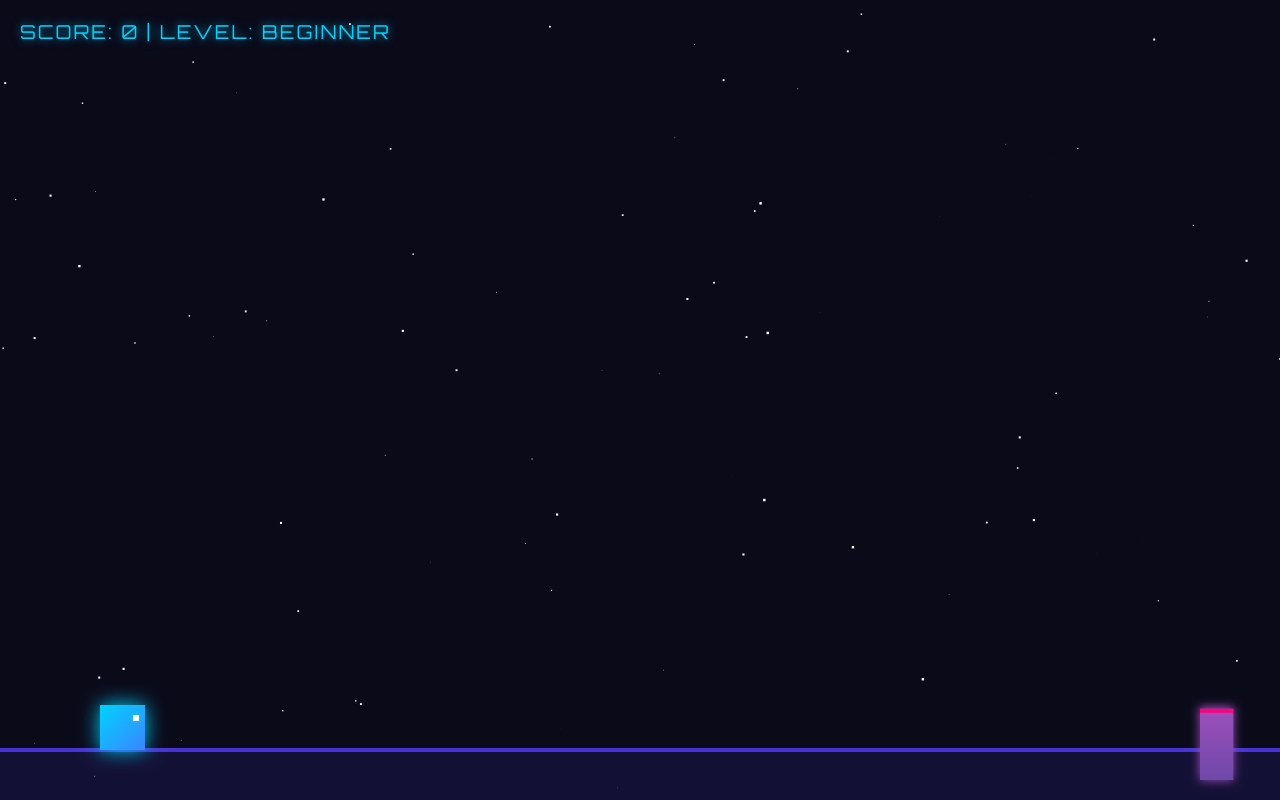
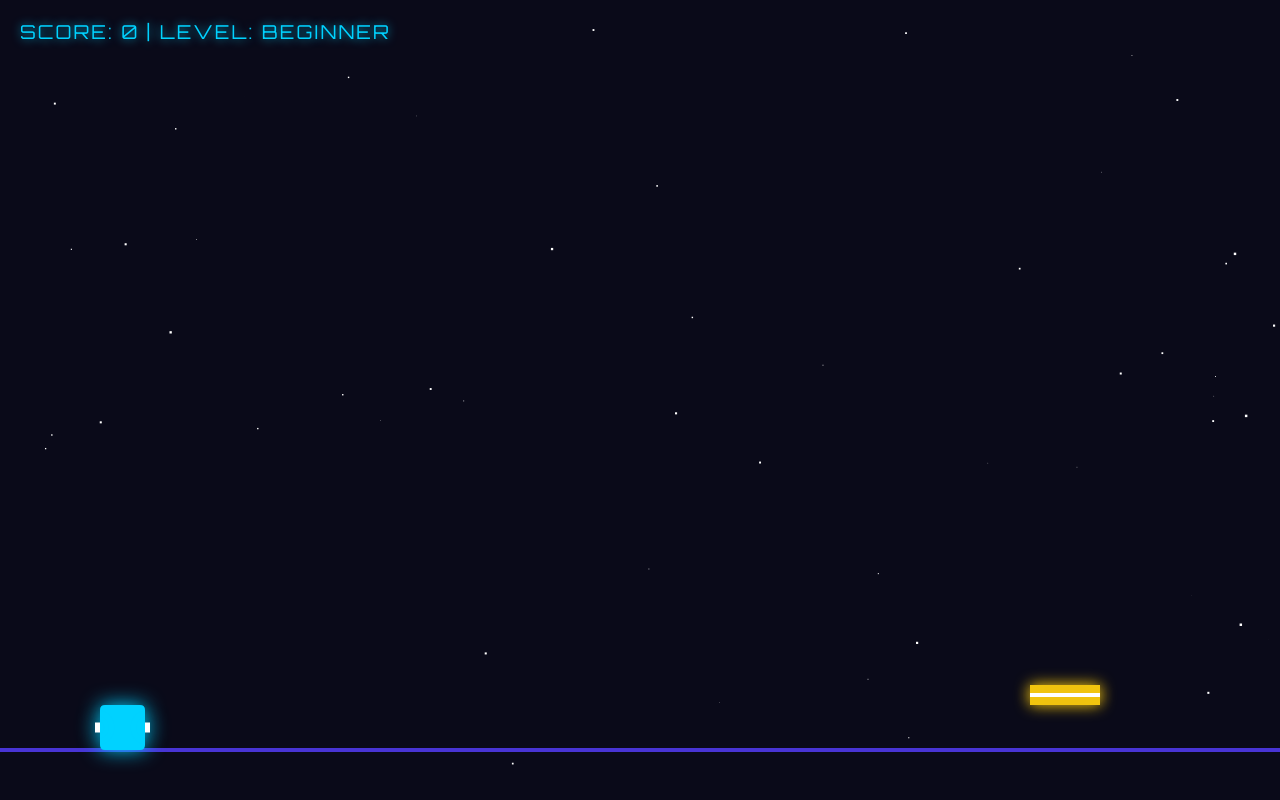
Before and after one commit to gim-shan/RunGame, a plain HTML site: page index.html in a window 1280 px wide. Both pictures are taken after a click on the button "LEVEL 1". Drawn offline with Linux system fonts and the light colour scheme.

Commit message:
second commit with some updates

```diff
--- a/css/style.css
+++ b/css/style.css
@@ -10,7 +10,7 @@ body, html {
     justify-content: center;
     align-items: center;
     font-family: 'Orbitron', sans-serif;
-    overflow: hidden; /* Prevents scrollbars */
+    overflow: hidden;
 }
 
 #game-container {
@@ -85,3 +85,6 @@ button:hover {
     box-shadow: 0 0 30px rgba(0, 210, 255, 0.8);
     transform: translateY(-3px);
 }
+
+.btn-restart { border-color: #2ecc71; color: #2ecc71; }
+.btn-restart:hover { background: #2ecc71; color: white; }
--- a/js/Game.js
+++ b/js/Game.js
@@ -5,7 +5,6 @@ class GameEngine {
         this.scoreElement = document.getElementById('score');
         this.deathOverlay = document.getElementById('death-overlay');
 
-        // Dynamic Sizing
         this.resize();
         window.addEventListener('resize', () => this.resize());
 
@@ -17,11 +16,9 @@ class GameEngine {
         this.gameActive = false;
         this.currentLevelSpeed = 0;
         this.obstacleTimer = 0;
-
-        // Scaled Gaps for wider screens
-        this.minGap = 120;
-        this.maxGap = 350;
-        this.nextSpawnAt = 150;
+        this.minGap = 100;
+        this.maxGap = 300;
+        this.nextSpawnAt = 120;
 
         this.keys = {};
         window.addEventListener('keydown', (e) => this.keys[e.code] = true);
@@ -31,22 +28,17 @@ class GameEngine {
     resize() {
         this.canvas.width = window.innerWidth;
         this.canvas.height = window.innerHeight;
-        // Update player position if game is running
-        if(this.player) {
-            this.player.y = this.canvas.height - this.player.height - 50;
-        }
     }
 
     createStars() {
         let s = [];
-        for(let i=0; i<100; i++) { // More stars for full screen
-            s.push({ x: Math.random()*this.canvas.width, y: Math.random()*this.canvas.height, size: Math.random()*2.5 });
+        for(let i=0; i<100; i++) {
+            s.push({ x: Math.random()*2000, y: Math.random()*1000, size: Math.random()*2.5 });
         }
         return s;
     }
 
     drawBackground() {
-        // Stars
         this.ctx.fillStyle = "white";
         this.stars.forEach(s => {
             this.ctx.fillRect(s.x, s.y, s.size, s.size);
@@ -54,18 +46,10 @@ class GameEngine {
             if(s.x < 0) s.x = this.canvas.width;
         });
 
-        // Ground Line
         const floorY = this.canvas.height - 50;
         this.ctx.strokeStyle = "#4834d4";
         this.ctx.lineWidth = 4;
-        this.ctx.beginPath();
-        this.ctx.moveTo(0, floorY);
-        this.ctx.lineTo(this.canvas.width, floorY);
-        this.ctx.stroke();
-
-        // Floor Neon Grid Effect
-        this.ctx.fillStyle = "rgba(72, 52, 212, 0.15)";
-        this.ctx.fillRect(0, floorY, this.canvas.width, 50);
+        this.ctx.strokeRect(-10, floorY, this.canvas.width + 20, 60);
     }
 
     start(speed) {
@@ -99,10 +83,12 @@ class GameEngine {
 
         this.ctx.fillStyle = "#0a0a19";
         this.ctx.fillRect(0, 0, this.canvas.width, this.canvas.height);
-
         this.drawBackground();
 
+        // Input
         if (this.keys['ArrowUp'] || this.keys['Space'] || this.keys['KeyW']) this.player.jump();
+        if (this.keys['ArrowDown'] || this.keys['KeyS']) this.player.crouch(true);
+        else this.player.crouch(false);
         if (this.keys['ArrowRight'] || this.keys['KeyD']) this.player.moveRight();
         if (this.keys['ArrowLeft'] || this.keys['KeyA']) this.player.moveLeft();
 
@@ -115,15 +101,13 @@ class GameEngine {
             obs.update();
             obs.draw(this.ctx);
 
-            if (this.checkCollision(this.player, obs)) {
-                this.gameOver();
-            }
+            if (this.checkCollision(this.player, obs)) this.gameOver();
 
             if (obs.x + obs.width < 0) {
                 this.obstacles.splice(index, 1);
                 this.score += 10;
                 this.scoreElement.innerText = Math.floor(this.score);
-                this.currentLevelSpeed += 0.05; // Slightly faster scaling for full screen
+                this.currentLevelSpeed += 0.05;
             }
         });
 
@@ -131,10 +115,11 @@ class GameEngine {
     }
 
     checkCollision(p, o) {
-        return p.x + 8 < o.x + o.width &&
-               p.x + p.width - 8 > o.x &&
-               p.y + 8 < o.y + o.height &&
-               p.y + p.height - 8 > o.y;
+        const pad = 8;
+        return p.x + pad < o.x + o.width &&
+               p.x + p.width - pad > o.x &&
+               p.y + pad < o.y + o.height &&
+               p.y + p.height - pad > o.y;
     }
 
     gameOver() {
--- a/js/Menu.js
+++ b/js/Menu.js
@@ -9,17 +9,14 @@ class Menu {
         let levelName;
 
         switch(level) {
-            case 1: speed = 4; levelName = "Beginner"; break;
-            case 2: speed = 7; levelName = "Intermediate"; break;
-            case 3: speed = 11; levelName = "Hardcore"; break;
+            case 1: speed = 5; levelName = "Beginner"; break;
+            case 2: speed = 8; levelName = "Intermediate"; break;
+            case 3: speed = 12; levelName = "Hardcore"; break;
         }
 
-        this.overlay.style.display = 'none'; // Hide menu
+        this.overlay.style.display = 'none';
         this.levelDisplay.innerText = levelName;
-
-        // Call the global start function in Game.js
         startGame(speed);
     }
 }
-
 const menu = new Menu();
--- a/js/Obstacle.js
+++ b/js/Obstacle.js
@@ -1,30 +1,41 @@
 class Obstacle {
     constructor(canvasWidth, canvasHeight, speed) {
-        this.width = 25 + Math.random() * 25;
-        this.height = 40 + Math.random() * 40;
+        this.type = Math.random() > 0.4 ? "ground" : "flying";
+        this.speed = speed;
         this.x = canvasWidth;
-        this.y = canvasHeight - this.height - 20; // Align with floor
-        this.speed = speed;
-        this.color = "#9d50bb"; // Purple Neon
+
+        if (this.type === "ground") {
+            this.width = 30 + Math.random() * 30;
+            this.height = 40 + Math.random() * 40;
+            this.y = canvasHeight - this.height - 50;
+            this.color = "#9d50bb";
+        } else {
+            this.width = 70;
+            this.height = 20;
+            // High enough that you MUST crouch to pass
+            this.y = canvasHeight - 115;
+            this.color = "#f1c40f";
+        }
     }
 
     draw(ctx) {
-        ctx.shadowBlur = 10;
+        ctx.save();
+        ctx.shadowBlur = 15;
         ctx.shadowColor = this.color;
+        ctx.fillStyle = this.color;
 
-        // Gradient fill
-        let gradient = ctx.createLinearGradient(this.x, this.y, this.x, this.y + this.height);
-        gradient.addColorStop(0, "#9d50bb");
-        gradient.addColorStop(1, "#6e48aa");
-
-        ctx.fillStyle = gradient;
-        ctx.fillRect(this.x, this.y, this.width, this.height);
-
-        // Neon cap
-        ctx.fillStyle = "#ff0080";
-        ctx.fillRect(this.x, this.y, this.width, 4);
-
-        ctx.shadowBlur = 0;
+        if (this.type === "flying") {
+            ctx.fillRect(this.x, this.y, this.width, this.height);
+            ctx.fillStyle = "#fff";
+            ctx.fillRect(this.x, this.y + this.height/2 - 2, this.width, 4);
+        } else {
+            let g = ctx.createLinearGradient(this.x, this.y, this.x, this.y + this.height);
+            g.addColorStop(0, this.color);
+            g.addColorStop(1, "#6e48aa");
+            ctx.fillStyle = g;
+            ctx.fillRect(this.x, this.y, this.width, this.height);
+        }
+        ctx.restore();
     }
 
     update() {
--- a/js/Player.js
+++ b/js/Player.js
@@ -1,49 +1,70 @@
 class Player {
     constructor(canvasWidth, canvasHeight) {
-        this.width = 45; // Slightly larger for better visibility on big screens
-        this.height = 45;
+        this.baseHeight = 45;
+        this.width = 45;
+        this.height = this.baseHeight;
         this.x = 100;
-        this.floorOffset = 50; // Matches the floor line in Game.js
+        this.floorOffset = 50;
         this.y = canvasHeight - this.height - this.floorOffset;
 
         this.color = "#00d2ff";
         this.dy = 0;
-        this.jumpForce = 15; // Increased for larger screen height
-        this.gravity = 0.7;  // Increased for "weighty" feel
-
+        this.jumpForce = 15;
+        this.gravity = 0.7;
         this.vx = 0;
         this.acceleration = 0.8;
         this.friction = 0.92;
-        this.maxForwardSpeed = 9;
-        this.minBackSpeed = -4;
+
         this.isGrounded = false;
+        this.isCrouching = false;
+    }
+
+    roundRect(ctx, x, y, width, height, radius) {
+        ctx.beginPath();
+        ctx.moveTo(x + radius, y);
+        ctx.lineTo(x + width - radius, y);
+        ctx.quadraticCurveTo(x + width, y, x + width, y + radius);
+        ctx.lineTo(x + width, y + height - radius);
+        ctx.quadraticCurveTo(x + width, y + height, x + width - radius, y + height);
+        ctx.lineTo(x + radius, y + height);
+        ctx.quadraticCurveTo(x, y + height, x, y + height - radius);
+        ctx.lineTo(x, y + radius);
+        ctx.quadraticCurveTo(x, y, x + radius, y);
+        ctx.closePath();
+        ctx.fill();
     }
 
     draw(ctx) {
         ctx.save();
         ctx.shadowBlur = 20;
-        ctx.shadowColor = this.color;
+        ctx.shadowColor = this.isCrouching ? "#ff0080" : this.color;
+        ctx.fillStyle = this.isCrouching ? "#ff0080" : this.color;
 
-        // Body with Gradient
-        let g = ctx.createLinearGradient(this.x, this.y, this.x + this.width, this.y + this.height);
-        g.addColorStop(0, "#00d2ff");
-        g.addColorStop(1, "#3a86ff");
+        this.roundRect(ctx, this.x, this.y, this.width, this.height, 5);
 
-        ctx.fillStyle = g;
-        ctx.fillRect(this.x, this.y, this.width, this.height);
-
-        // Neon Eye
+        // Thrusters
         ctx.fillStyle = "#fff";
-        ctx.shadowBlur = 5;
-        ctx.fillRect(this.x + this.width - 12, this.y + 10, 6, 6);
-
+        ctx.fillRect(this.x - 5, this.y + this.height/2 - 5, 5, 10);
+        ctx.fillRect(this.x + this.width, this.y + this.height/2 - 5, 5, 10);
         ctx.restore();
     }
 
     jump() {
-        if (this.isGrounded) {
+        if (this.isGrounded && !this.isCrouching) {
             this.dy = -this.jumpForce;
             this.isGrounded = false;
+        }
+    }
+
+    crouch(active) {
+        if (active && !this.isCrouching) {
+            this.isCrouching = true;
+            this.height = this.baseHeight / 2;
+            this.y += this.baseHeight / 2; // Shift down to stay on floor
+        } else if (!active && this.isCrouching) {
+            this.isCrouching = false;
+            this.y -= this.baseHeight / 2; // Shift up to normal
+            this.height = this.baseHeight;
         }
     }
 
@@ -58,13 +79,12 @@ class Player {
 
         const floorY = canvasHeight - this.height - this.floorOffset;
 
-        if (this.y > floorY) {
+        if (this.y >= floorY) {
             this.y = floorY;
             this.dy = 0;
             this.isGrounded = true;
         }
 
-        // Keep player on screen
         if (this.x < 20) this.x = 20;
         if (this.x + this.width > canvasWidth * 0.6) this.x = canvasWidth * 0.6 - this.width;
     }
```
